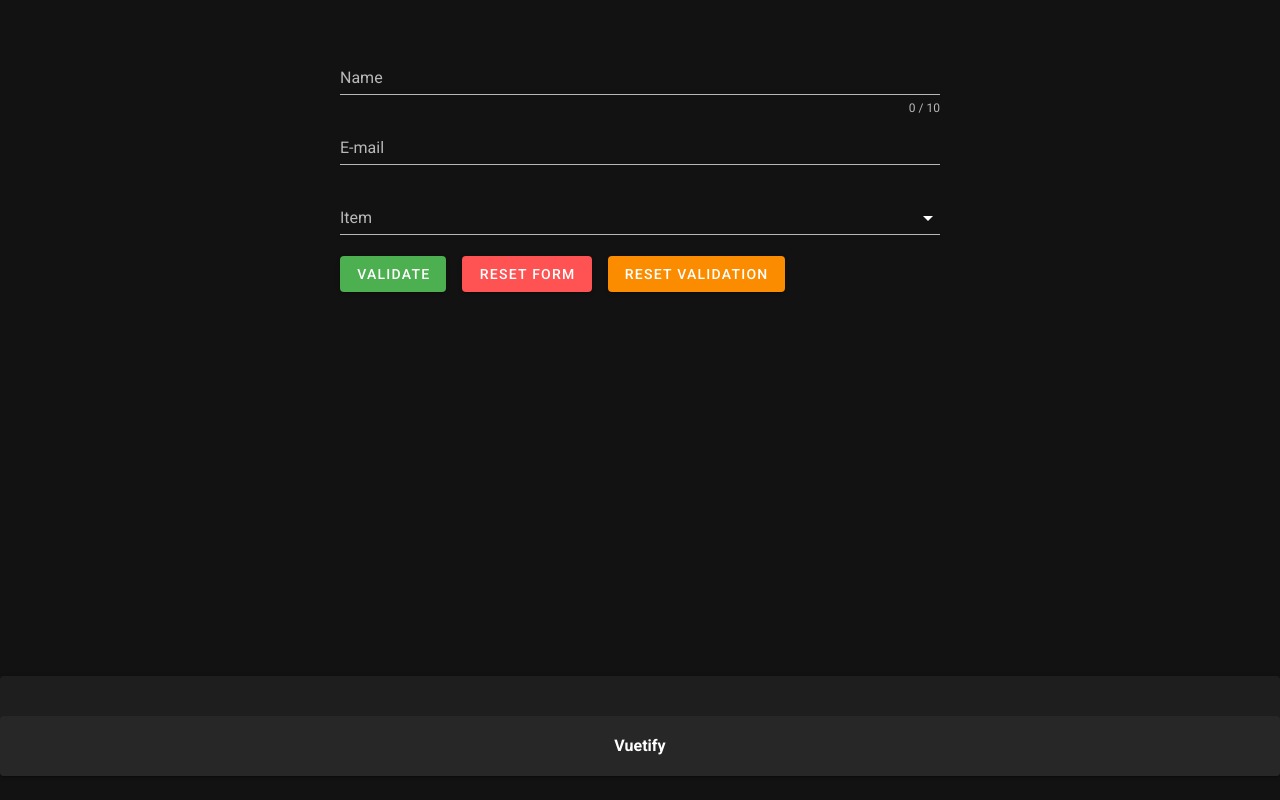
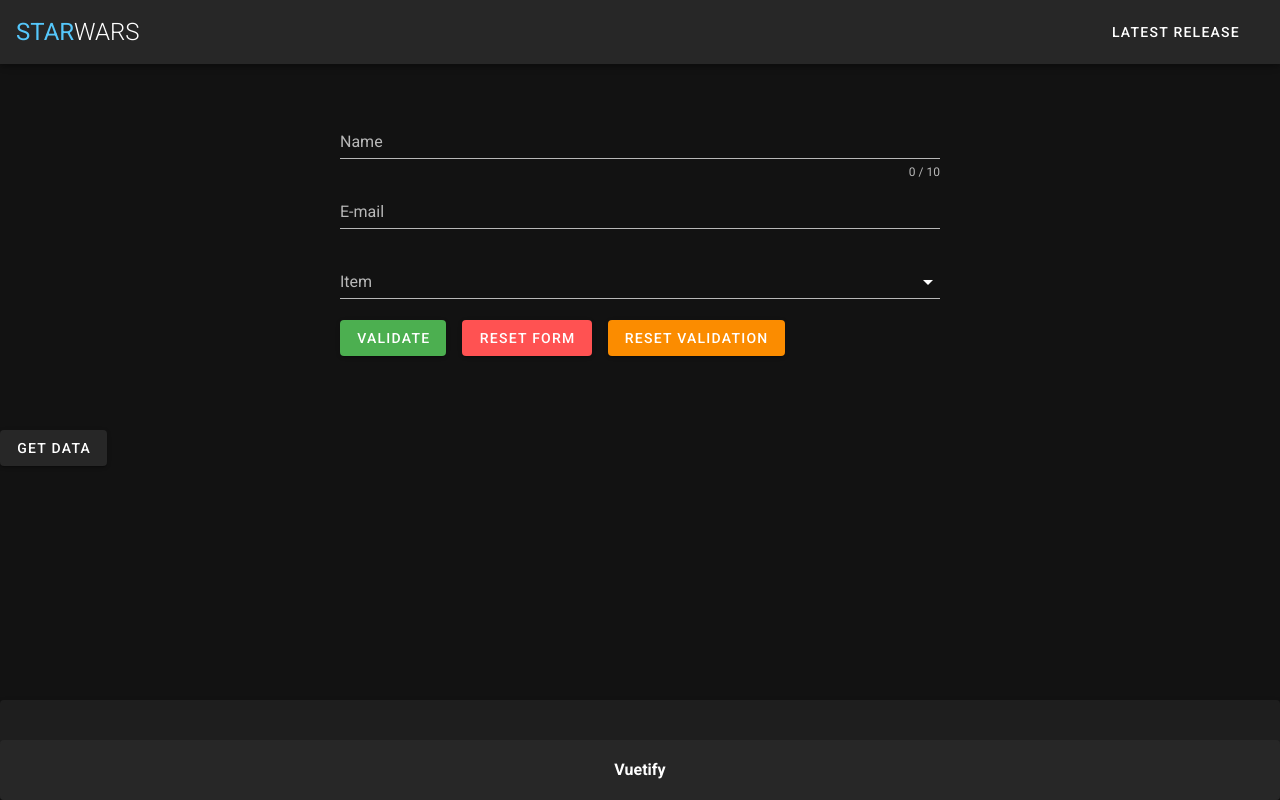
Before and after one commit to juliannehalversen/julianne-halversen-vue-final, a Vue app: page / in a window 1280 px wide. Built offline with nearby package versions, Linux system fonts and the light colour scheme.

Commit message:
Added Custom Directive to header

```diff
--- a/src/App.vue
+++ b/src/App.vue
@@ -1,10 +1,10 @@
 <template>
   <v-app>
-    <!--
+
     <v-app-bar app>
       <v-toolbar-title class="headline text-uppercase">
-        <span>Vuetify</span>
-        <span class="font-weight-light">MATERIAL DESIGN</span>
+        <span v-local-highlight:background.delayed="'grey'">STAR</span>
+        <span class="font-weight-light">WARS</span>
       </v-toolbar-title>
       <v-spacer></v-spacer>
       <v-btn
@@ -15,16 +15,18 @@
         <span class="mr-2">Latest Release</span>
       </v-btn>
     </v-app-bar>
--->
+
     <v-content>
       <Form></Form>
+      <PersonGrid :people="people"></PersonGrid>
+      <v-btn @click="getData">Get Data</v-btn>
     </v-content>
     <AppFooter></AppFooter>
-    <person-grid></person-grid>
   </v-app>
 </template>
 
 <script>
+import axios from 'axios';
 import AppFooter from './components/footer';
 import Form from './components/form';
 import PersonGrid from './components/PersonGrid';
@@ -37,8 +39,37 @@ export default {
     Form,
     PersonGrid,
   },
+  directives: {
+    'local-highlight': {
+      bind(el, binding, vnode) {
+        var delay = 0;
+        if (binding.modifiers['delayed']) {
+          delay = 3000;
+        }
+        setTimeout(() => {
+          if(binding.arg == 'background') {
+            el.style.color = '#55C7FB';
+          } else {
+            el.style.color = binding.value;
+          }
+        }, delay);
+      }
+    }
+  },
   data: () => ({
-    //
+    people: [],
+    //planets: [],
+    fetchedData: []
   }),
+  methods: {
+    getData() {
+      let vm = this
+      return axios.get('https://swapi.co/api/people/').then
+      (response => {
+        console.log(response);
+        vm.people = response.data.results;
+      }).catch(error => console.log(error))
+    }
+  },
 };
 </script>
--- a/src/components/PersonGrid.vue
+++ b/src/components/PersonGrid.vue
@@ -1,8 +1,8 @@
 <template>
     <v-container>
         <v-row>
-            <v-col>
-
+            <v-col cols="3" v-for="person in people" :key="person.name">
+                <StarWarsPerson :person="person"></StarWarsPerson>
             </v-col>
         </v-row>
     </v-container>
@@ -10,8 +10,13 @@
 
 <script>
 //import AppFooter from './components/footer';
+import StarWarsPerson from '../components/StarWarsPerson';
+
 export default {
-
+    props: ["people"],
+    components: {
+        StarWarsPerson
+    }
 }
 </script>
 
--- a/src/components/StarWarsPerson.vue
+++ b/src/components/StarWarsPerson.vue
@@ -1,18 +1,39 @@
 <template>
     <v-card>
         <v-card-title>
+            <div>
+                <h3> {{ person.name }} </h3>
+                <br>
+                <div>
+                    <span> Born: {{ person.birth_year }} </span> <br>
+                    <span> Gender: {{ person.gender }} </span> <br>
+                    <!--{{ person.gender | toUppercase }} -->
+                    <span> Eye Color: {{ person.eye_color }} </span> <br>
+                    <span> Height: {{ person.height }}cm</span>
 
+                </div>
+            </div>
         </v-card-title>
 
         <v-card-actions>
-
+            <v-btn>Choose something</v-btn>
         </v-card-actions>
     </v-card>
 </template>
 
 <script>
 export default {
+    data() {
 
+    },
+    props: ["person"],
+    /* getting error that it is not a function
+    filters: {
+        toUppercase(value) {
+            return value.toUppercase();
+        }
+    }
+    */
 }
 </script>
 
--- a/src/main.js
+++ b/src/main.js
@@ -6,6 +6,12 @@ import vuetify from './plugins/vuetify';
 
 Vue.config.productionTip = false
 
+/*
+Vue.filter('to-uppercase', function() {
+  return value.toUpperCase();
+});
+*/
+
 new Vue({
   router,
   store,
```
Also changed, not shown: 1 other file (tests, documents, lock files or other folders).
